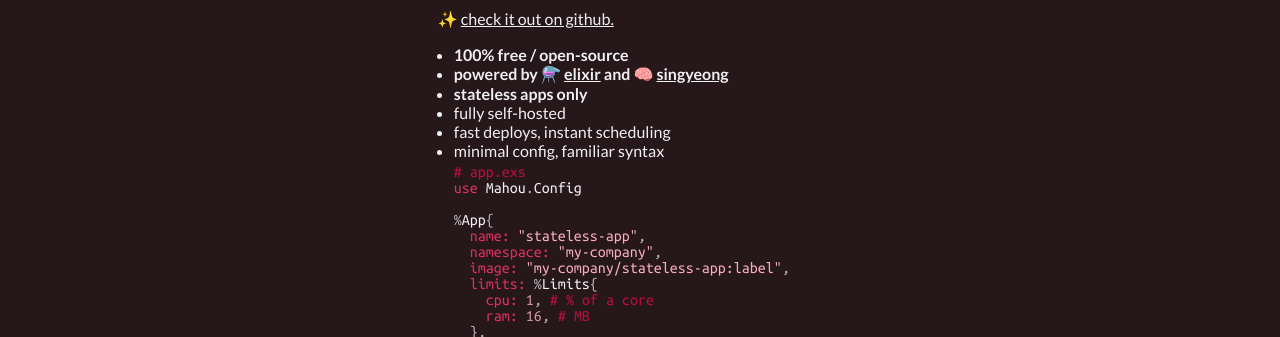
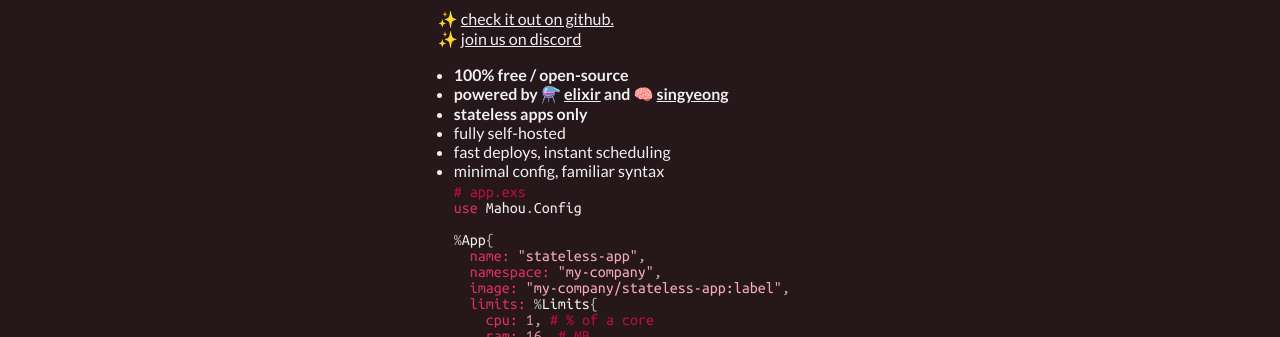
Before and after one commit to queer/mahou, a plain HTML site: page index.html in a window 1280 px wide. Shown: the part 457-794 px from the top of the page. Drawn offline with nearby package versions, Linux system fonts and the light colour scheme.

Commit message:
Copy updates

```diff
--- a/index.html
+++ b/index.html
@@ -190,6 +190,7 @@
           </section>
 
           <section style="margin-top: 0.75em">✨ <a href="https://queer.gg/mahou">check it out on github.</a></section>
+          <section>✨ <a href="https://discord.gg/RQZ8CV9ceQ">join us on discord</a></section>
 
           <section>
             <ul>
```
Also changed, not shown: README.md.
